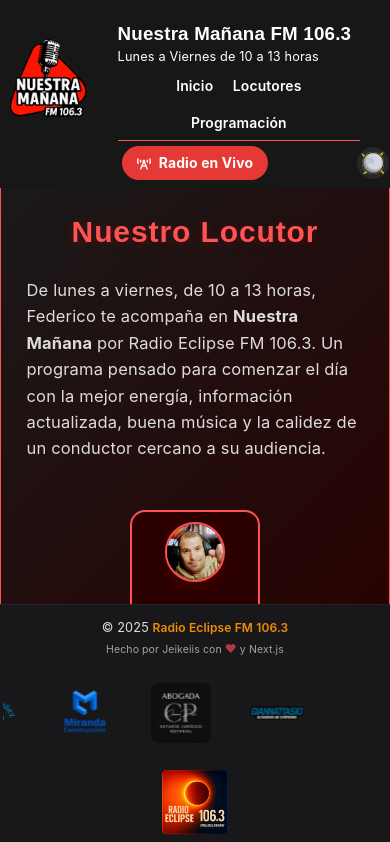
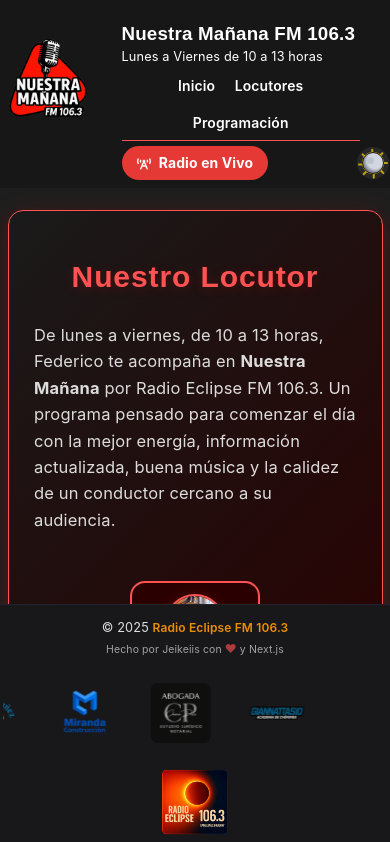
Before and after one commit to Jeikeiis/Nuestra.M-Radio.Eclipse, a Next.js app: page / in a window 390 px wide. Shown: the top 842 px of the page. Built offline with nearby package versions, Linux system fonts and the light colour scheme; no server answers.

Commit message:
Checkpoint 10.7

```diff
--- a/src/app/globals.css
+++ b/src/app/globals.css
@@ -168,36 +168,47 @@ body {
   }
 }
 @media (max-width: 640px) {
-  html, body, #__next, .app-root, .main-content, section, header, footer, .card, .main-section, .locutores-section, .eventos-section, .contacto-section, .podcasts-section {
+  html, body, #__next, .app-root, .main-content, .main-section, section, header, footer, .card, .locutores-section, .eventos-section, .contacto-section, .podcasts-section {
     width: 100% !important;
     min-width: 0 !important;
     max-width: 100% !important;
+    box-sizing: border-box !important;
     overflow-x: hidden !important;
-    box-sizing: border-box !important;
     margin: 0 !important;
     padding-left: 0 !important;
     padding-right: 0 !important;
+    border-left-width: 0 !important;
+    border-right-width: 0 !important;
   }
-  * {
+  .card,
+  .locutores-section,
+  .eventos-section,
+  .contacto-section,
+  .podcasts-section,
+  .main-section {
+    width: 100% !important;
     max-width: 100% !important;
     min-width: 0 !important;
     box-sizing: border-box !important;
     overflow-x: hidden !important;
+    margin-left: 0 !important;
+    margin-right: 0 !important;
+    padding-left: 0.5rem !important;
+    padding-right: 0.5rem !important;
+    border-left-width: 0 !important;
+    border-right-width: 0 !important;
   }
-}
-
-/* Fuerza que todos los elementos hijos nunca se desborden horizontalmente */
-@media (max-width: 640px) {
-  * {
-    max-width: 100vw !important;
+  .main-content {
+    width: 100% !important;
+    max-width: 100% !important;
     min-width: 0 !important;
     box-sizing: border-box !important;
     overflow-x: hidden !important;
+    margin-left: 0 !important;
+    margin-right: 0 !important;
+    padding-left: 0.5rem !important;
+    padding-right: 0.5rem !important;
   }
-}
-
-.main-content > section:last-child {
-  margin-bottom: 2rem !important;
 }
 
 /* =====================
@@ -524,8 +535,8 @@ header, .app-header {
   max-width: 48px;
   box-sizing: border-box;
   overflow: visible;
+  padding-right: 0.5rem;
 }
-
 @media (max-width: 640px) {
   header, .app-header {
     padding-left: 0.2rem !important;
@@ -534,5 +545,9 @@ header, .app-header {
   .theme-toggle-btn {
     min-width: 40px;
     max-width: 40px;
+    padding-right: 0.25rem !important;
+  }
+  .theme-toggle-btn {
+    padding-right: 0.7rem !important;
   }
 }
--- a/src/components/AppHeader.css
+++ b/src/components/AppHeader.css
@@ -345,3 +345,14 @@
     padding: 0.18rem 0.4rem;
   }
 }
+
+@media (max-width: 640px) {
+  .main-content {
+    padding-top: 14rem !important;
+    padding-bottom: 5rem !important;
+    background: rgba(30,30,30,0.97);
+    border-radius: 1.2rem;
+    box-shadow: 0 4px 24px 0 rgba(0,0,0,0.18);
+    margin-bottom: 2.5rem !important;
+  }
+}
```
